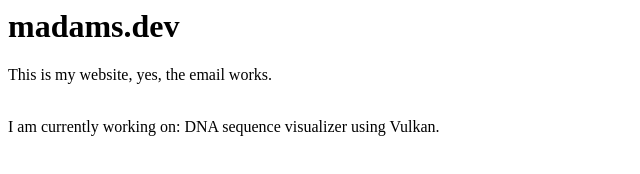
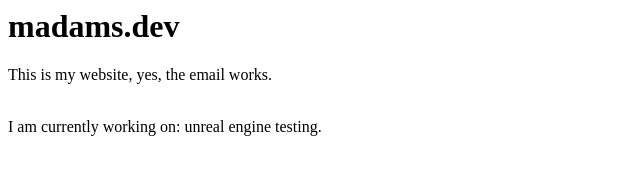
Before and after one commit to madamsdev/site, a plain HTML site: page index.html in a window 1280 px wide. Shown: the whole page, without its empty margins (0-640 px from the left). Drawn offline with Linux system fonts and the light colour scheme.

Commit message:
Update index.html

```diff
--- a/index.html
+++ b/index.html
@@ -1,3 +1,3 @@
 <h1>madams.dev</h1>
 <p>This is my website, yes, the email works.</p>
-<p><br>I am currently working on: DNA sequence visualizer using Vulkan.</p>
+<p><br>I am currently working on: unreal engine testing.</p>
```
